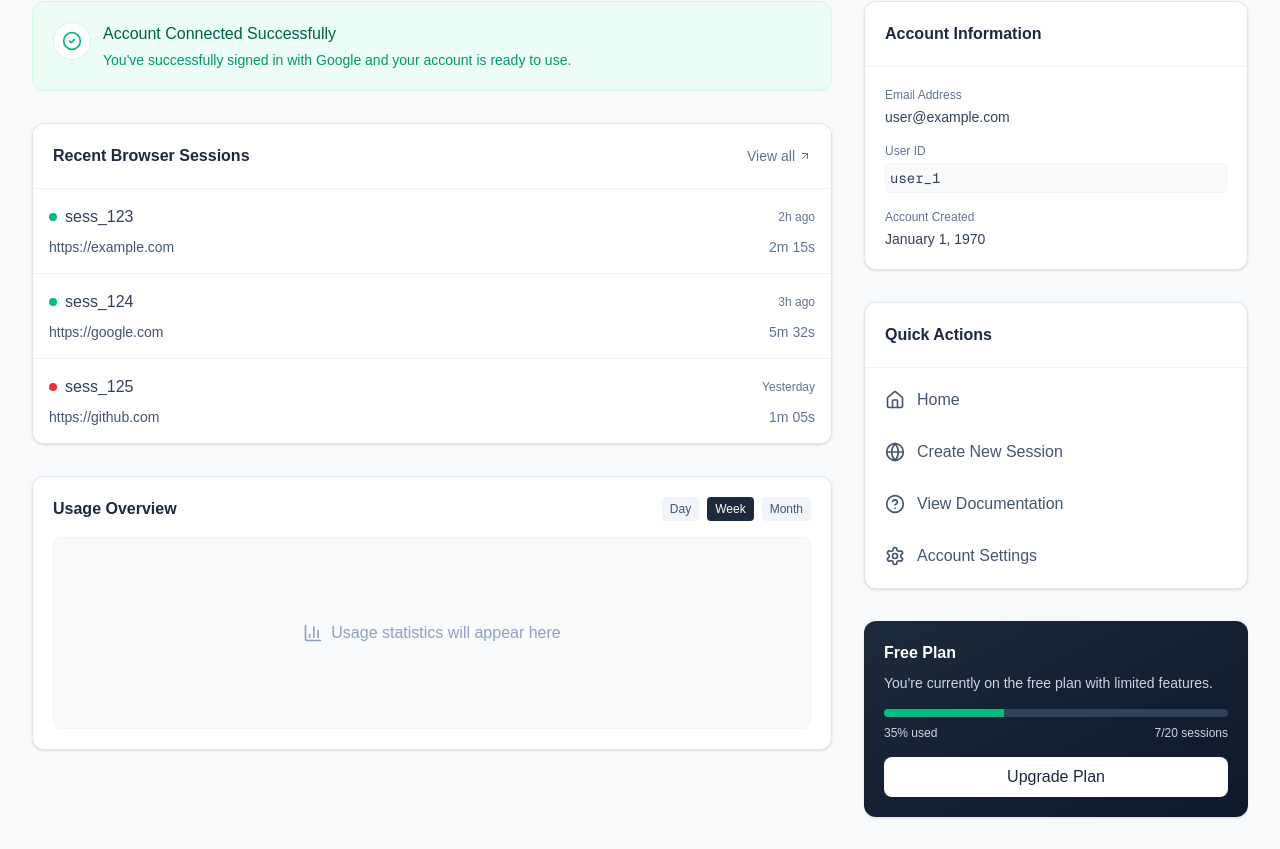
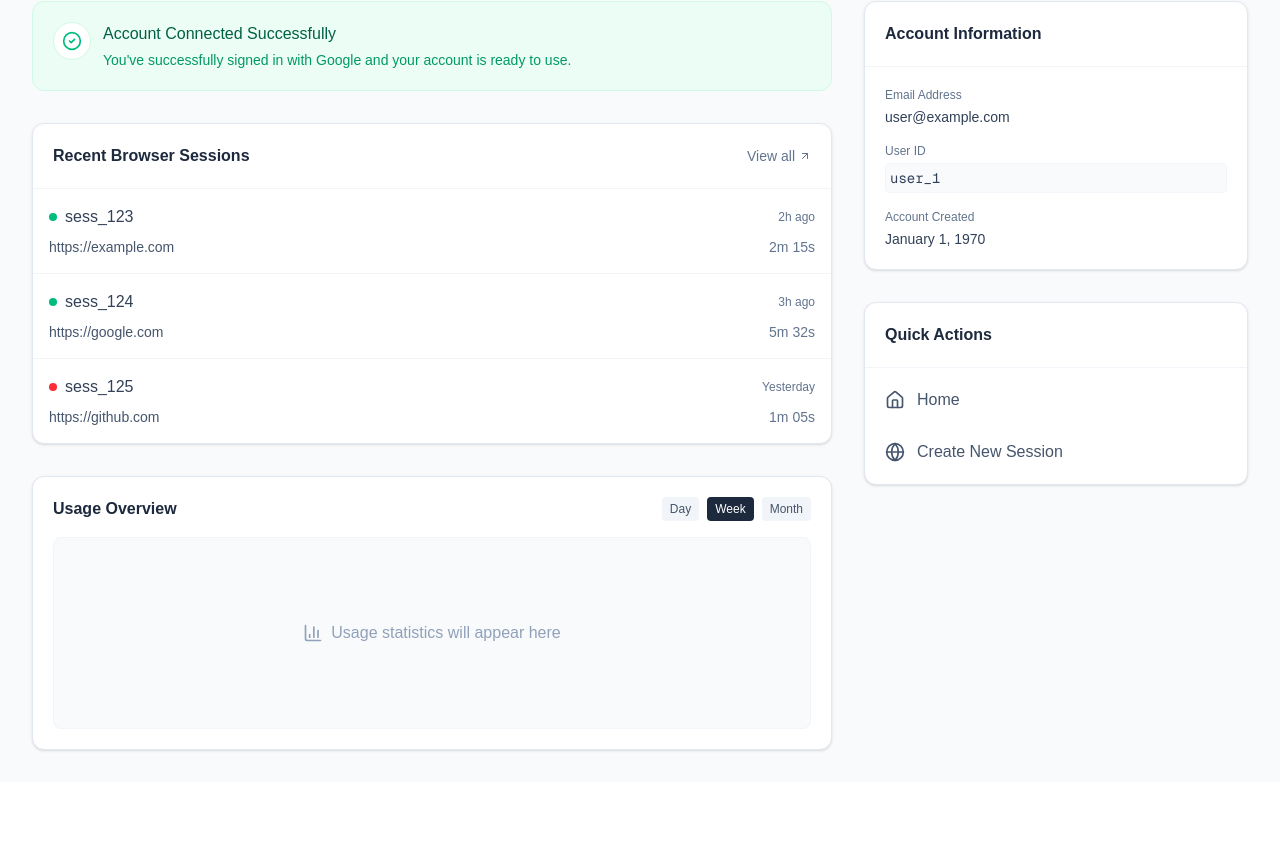
Before and after one commit to hannanshah2004/Spindle, a Next.js app: page /dashboard in a window 1280 px wide. Shown: the part 318-1167 px from the top of the page. After the commit the page ends 1100 px from the top, so only its background shows below. Built offline with nearby package versions, Linux system fonts and the light colour scheme; no server answers; sample sign-in values are in the browser's storage.

Commit message:
took out subscription and a lot of unnecessary stuff

```diff
--- a/app/dashboard/page.tsx
+++ b/app/dashboard/page.tsx
@@ -181,8 +181,6 @@ export default async function Dashboard() {
                   {[
                     { name: "Home", icon: Home, href: "/" },
                     { name: "Create New Session", icon: Globe, href: "#" },
-                    { name: "View Documentation", icon: HelpCircle, href: "/docs" },
-                    { name: "Account Settings", icon: Settings, href: "#" },
                   ].map((item, index) => (
                     <Link
                       key={index}
@@ -196,24 +194,6 @@ export default async function Dashboard() {
                 </nav>
               </div>
             </div>
-
-            {/* Subscription status */}
-            <div className="bg-gradient-to-br from-slate-800 to-slate-900 rounded-xl shadow-sm text-white p-5">
-              <h3 className="font-semibold mb-2">Free Plan</h3>
-              <p className="text-slate-300 text-sm mb-4">You're currently on the free plan with limited features.</p>
-              <div className="mb-4">
-                <div className="h-2 bg-slate-700 rounded-full overflow-hidden">
-                  <div className="h-full bg-emerald-500 w-[35%]"></div>
-                </div>
-                <div className="flex justify-between text-xs mt-2">
-                  <span className="text-slate-300">35% used</span>
-                  <span className="text-slate-300">7/20 sessions</span>
-                </div>
-              </div>
-              <button className="w-full bg-white text-slate-800 hover:bg-slate-100 font-medium py-2 rounded-lg transition-colors">
-                Upgrade Plan
-              </button>
-            </div>
           </div>
         </div>
       </main>
```
